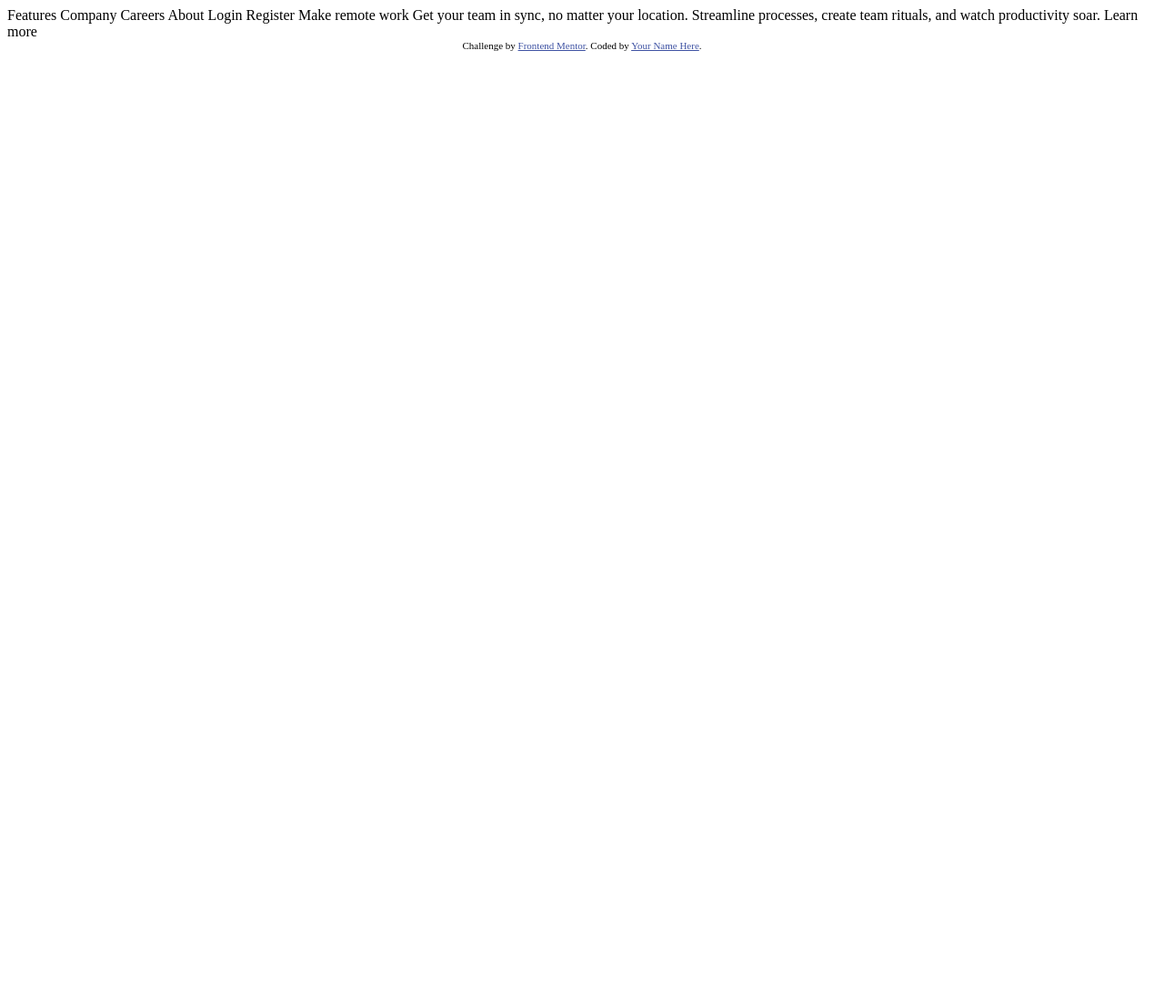
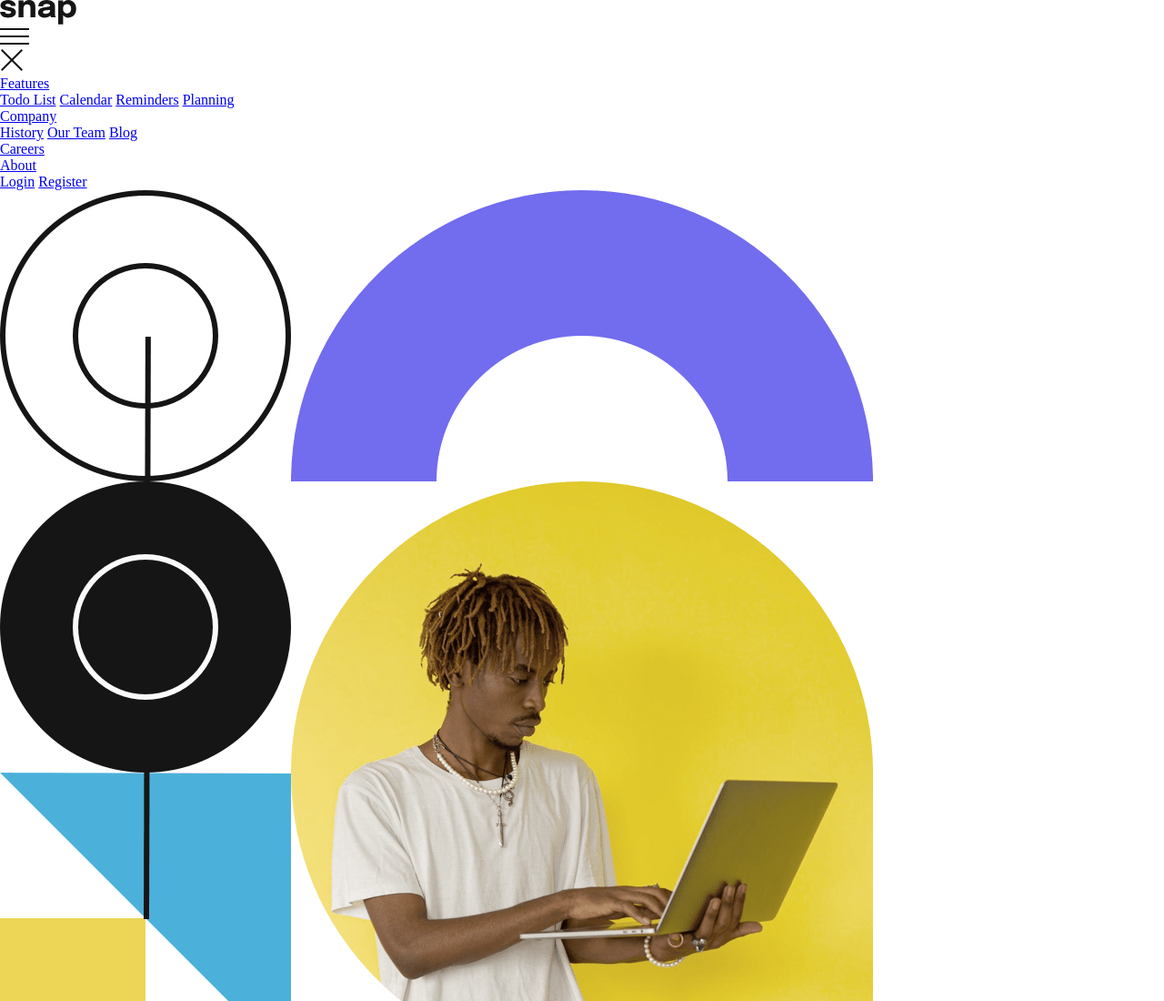
Before and after one commit to rachelktyjohnson/FEM_intro-section-with-dropdown-nav, a plain HTML site: page index.html in a window 1280 px wide. Shown: the top 1100 px of the page at 91% size. Before the commit the page ends 800 px from the top, so only its background shows below. Drawn offline with Linux system fonts and the light colour scheme.

Commit message:
structure html

```diff
--- a/index.html
+++ b/index.html
@@ -1,39 +1,70 @@
 <!DOCTYPE html>
 <html lang="en">
 <head>
-  <meta charset="UTF-8">
-  <meta name="viewport" content="width=device-width, initial-scale=1.0"> <!-- displays site properly based on user's device -->
+    <meta charset="UTF-8">
+    <meta name="viewport" content="width=device-width, initial-scale=1.0">
+    <!-- displays site properly based on user's device -->
 
-  <link rel="icon" type="image/png" sizes="32x32" href="./images/favicon-32x32.png">
+    <link rel="icon" type="image/png" sizes="32x32" href="./images/favicon-32x32.png">
+    <link rel="stylesheet" href="styles.css"/>
+    <title>Frontend Mentor | Intro section with dropdown navigation</title>
 
-  <title>Frontend Mentor | Intro section with dropdown navigation</title>
+<body>
+<header>
+    <img src="images/logo.svg" alt="Snap Logo"/>
+    <div class="navigation-container">
+        <img src="images/icon-menu.svg" alt="icon menu">
+        <nav>
+            <img src="images/icon-close-menu.svg" alt="icon close menu"/>
+            <div class="menu-item">
+                <a href="#">Features</a>
+                <div class="submenu submenu-features">
+                    <a href="#">Todo List</a>
+                    <a href="#">Calendar</a>
+                    <a href="#">Reminders</a>
+                    <a href="#">Planning</a>
+                </div>
+            </div>
+            <div class="menu-item">
+                <a href="#">Company</a>
+                <div class="submenu submenu-company">
+                    <a href="#">History</a>
+                    <a href="#">Our Team</a>
+                    <a href="#">Blog</a>
+                </div>
+            </div>
+            <div class="menu-item">
+                <a href="#">Careers</a>
+            </div>
+            <div class="menu-item">
+                <a href="#">About</a>
+            </div>
 
-  <!-- Feel free to remove these styles or customise in your own stylesheet 👍 -->
-  <style>
-    .attribution { font-size: 11px; text-align: center; }
-    .attribution a { color: hsl(228, 45%, 44%); }
-  </style>
-</head>
-<body>
+        </nav>
+        <div class="account-nav">
+            <a href="#">Login</a>
+            <a href="#" class="btn-register">Register</a>
+        </div>
+    </div>
+</header>
+<main>
+    <picture>
+        <source srcset="images/image-hero-desktop.png" media="(min-width:600px)">
+        <img src="images/image-hero-mobile.png" alt="man in white shirt holding laptop and working on it"/>
+    </picture>
+    <div class="content">
+        <h1>Make remote work</h1>
+        <p>Get your team in sync, no matter your location. Streamline processes, create team rituals, and watch productivity soar.</p>
+        <a href="#">Learn more</a>
+        <div class="clients">
+            <img src="images/client-databiz.svg" alt="databiz"/>
+            <img src="images/client-audiophile.svg" alt="audiophile"/>
+            <img src="images/client-meet.svg" alt="meet"/>
+            <img src="images/client-maker.svg" alt="maker"/>
+        </div>
+    </div>
+</main>
 
-  Features
-  Company
-  Careers
-  About
-
-  Login
-  Register
-
-  Make remote work
-
-  Get your team in sync, no matter your location. Streamline processes,
-  create team rituals, and watch productivity soar.
-
-  Learn more
-
-  <div class="attribution">
-    Challenge by <a href="https://www.frontendmentor.io?ref=challenge" target="_blank">Frontend Mentor</a>.
-    Coded by <a href="#">Your Name Here</a>.
-  </div>
+<script src="script.js"></script>
 </body>
 </html>
```
